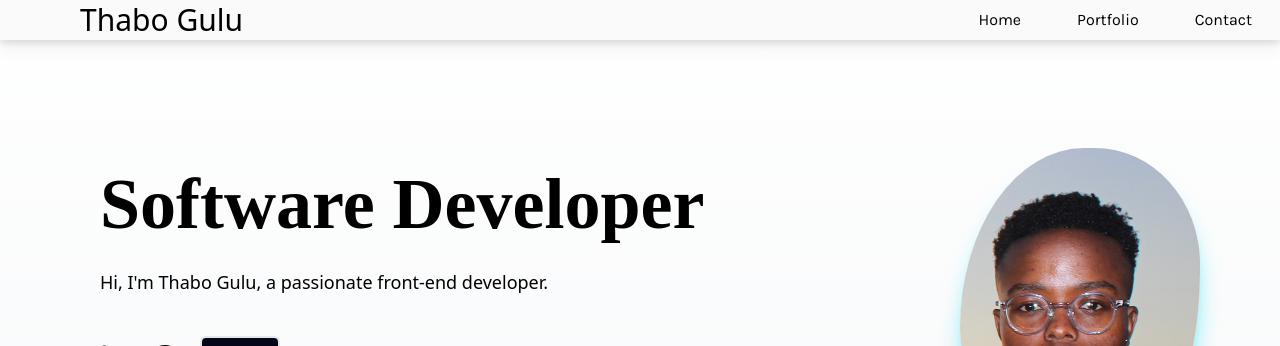
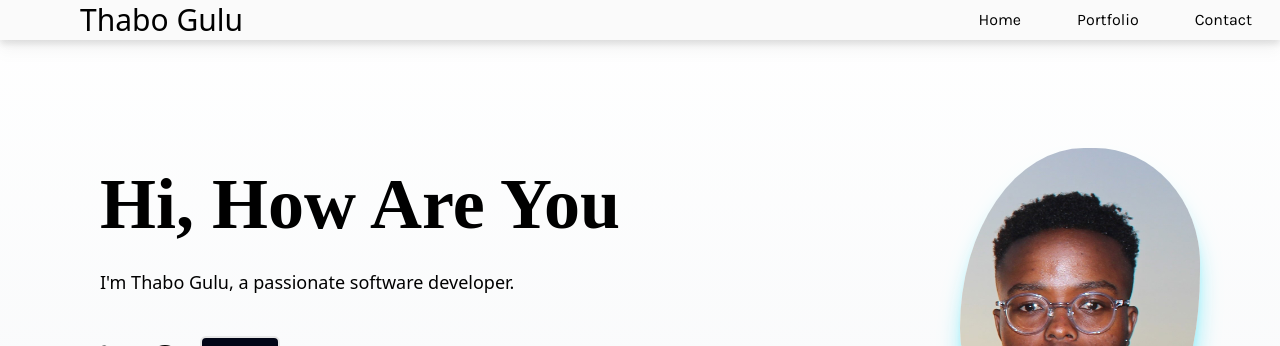
Before and after one commit to tgulu/Portfolio, a React (Create React App) app: page / in a window 1280 px wide. Shown: the top 346 px of the page. Built offline with nearby package versions, Linux system fonts and the light colour scheme; a web font is replaced by a local one.

Commit message:
change title

```diff
--- a/src/components/Homes.jsx
+++ b/src/components/Homes.jsx
@@ -18,10 +18,10 @@ const Homes = () => {
           {/* Left section: Title and Bio */}
           <div className="flex-row justify-start  max-w p-5">
             <h1 className="text-3xl lg:text-7xl font-bold pb-2 font-float text-black sm:text-left mb-5">
-              Software Developer
+              Hi, How Are You
             </h1>
             <p class="bio" className="text-lg">
-              Hi, I'm Thabo Gulu, a passionate front-end developer.
+              I'm Thabo Gulu, a passionate software developer.
             </p>
             <div className="flex flex-wrap gap-5 mt-10 justify-center items-center md:justify-start">
               <div className="flex gap-5 items-center">
```
